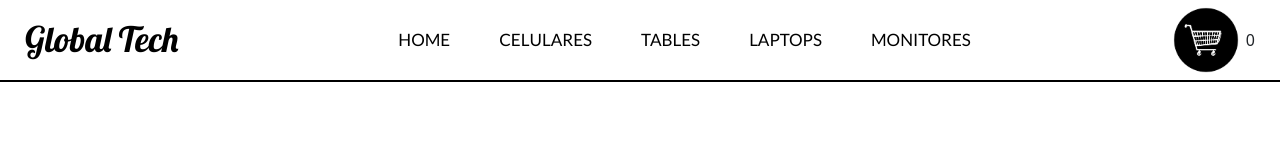
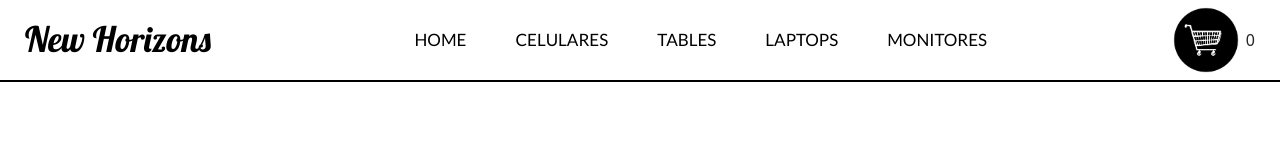
Before and after one commit to TomasBilbao/EntregaFinal-Bilbao, a React (Create React App) app: page / in a window 1280 px wide. Shown: the top 160 px of the page. Built offline with nearby package versions, Linux system fonts and the light colour scheme.

Commit message:
primera parte

```diff
--- a/src/components/Navbar/Navbar.js
+++ b/src/components/Navbar/Navbar.js
@@ -8,7 +8,7 @@ const Navbar = ()  => {
         <nav className="Navbar">
 
             <h1 className="Logo">
-                Global Tech
+                New Horizons
             </h1>
 
             <div className="AllBtn">
```
